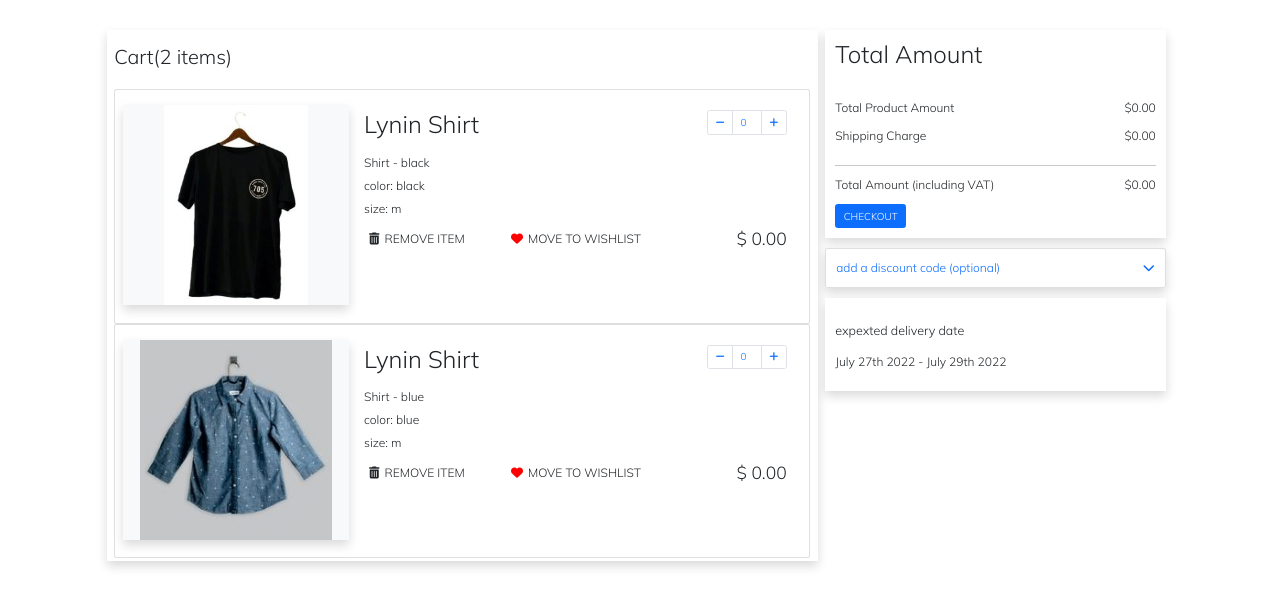
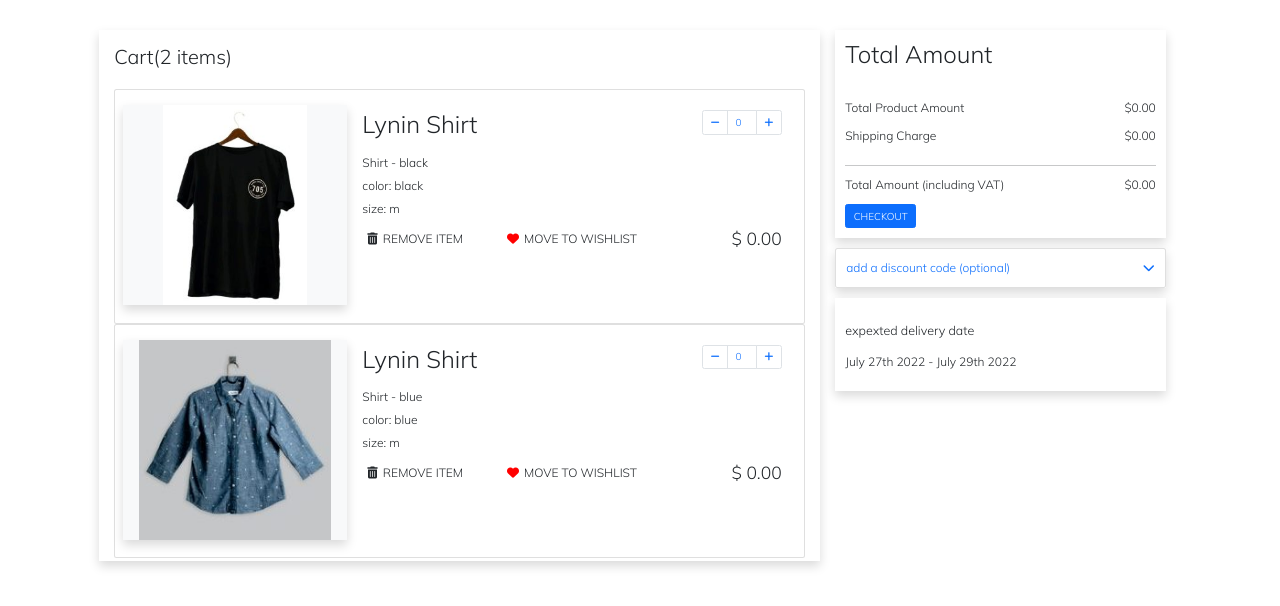
Before and after one commit to thapa14/Responsive--Shopping-Cart-, a plain HTML site: page index.html in a window 1280 px wide. Drawn offline with nearby package versions, Linux system fonts and the light colour scheme.

Commit message:
initial commit

```diff
--- a/index.html
+++ b/index.html
@@ -23,7 +23,7 @@
     <div class="container-fluid ">
         <div class="row">
             <div class="col-md-10 col-11 mx-auto ">
-                <div class="row mt-5 gx-4">
+                <div class="row mt-5 gx-5">
                     <!-- left side div -->
                     <div class="col-11 col-md-12 col-lg-8 mx-auto main_cart mb-lg-0 mb-5 shadow">
                         <h2 class="py-4  font-weight-bold">Cart(2 items)</h2>
```
